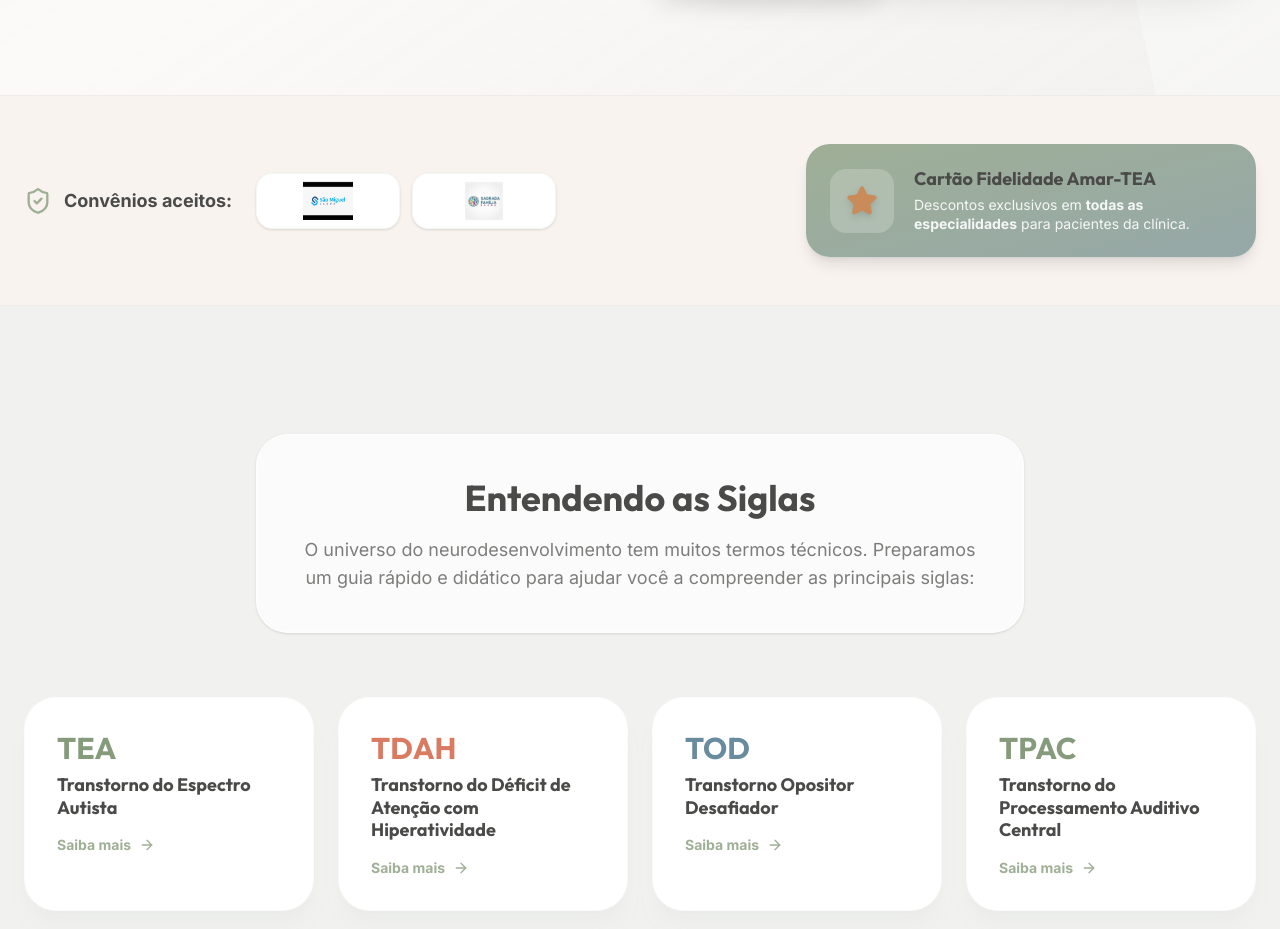
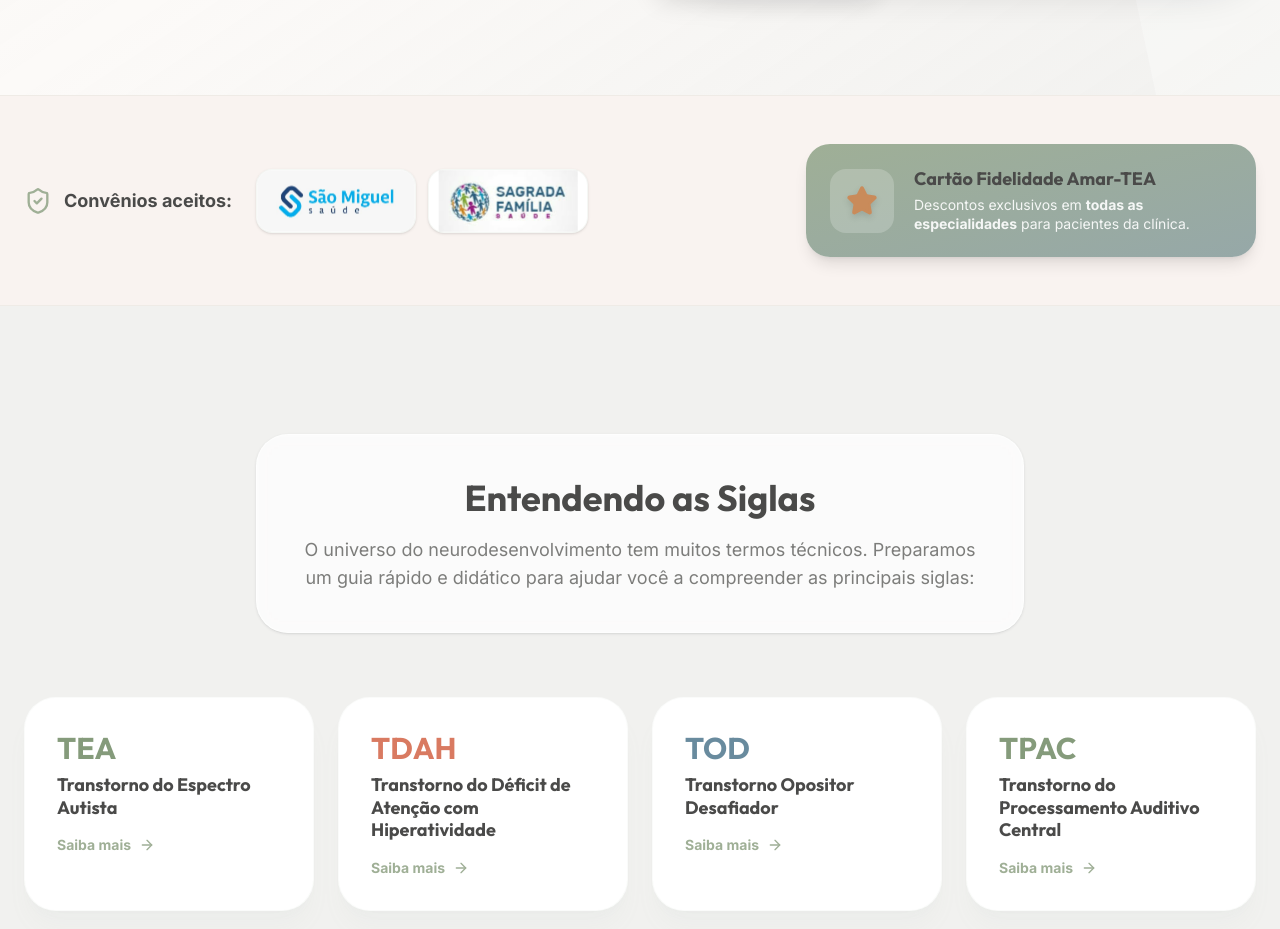
Before and after one commit to mslol21/amartea, a Next.js app: page / in a window 1280 px wide. Shown: the part 6960-7889 px from the top of the page. Built offline with nearby package versions, Linux system fonts and the light colour scheme.

Commit message:
style: ajusta extensao da imagem e aplica tecnicas CSS para enquadramento perfeito das logomarcas

```diff
--- a/src/app/page.tsx
+++ b/src/app/page.tsx
@@ -437,11 +437,11 @@ export default function LandingPage() {
                 <span className="text-lg font-bold text-text-main">Convênios aceitos:</span>
               </div>
               <div className="flex flex-wrap items-center justify-center lg:justify-start gap-3">
-                <div className="px-4 py-2 bg-white rounded-2xl shadow-sm border border-primary/10 hover:shadow-md transition-all flex items-center justify-center h-14 w-36 overflow-hidden">
-                  <Image src="/logosaomigue.jpg" alt="São Miguel Saúde" width={120} height={40} className="w-full h-full object-contain mix-blend-multiply" />
+                <div className="px-4 py-2 bg-white rounded-2xl shadow-sm border border-primary/10 hover:shadow-md transition-all flex items-center justify-center h-16 w-40 overflow-hidden relative">
+                  <Image src="/logosaomigue.jpg" alt="São Miguel Saúde" width={140} height={50} className="scale-[1.35] object-cover mix-blend-multiply" unoptimized />
                 </div>
-                <div className="px-4 py-2 bg-white rounded-2xl shadow-sm border border-primary/10 hover:shadow-md transition-all flex items-center justify-center h-14 w-36 overflow-hidden">
-                  <Image src="/logosagrada.jfif" alt="Sagrada Família" width={120} height={40} className="w-full h-full object-contain mix-blend-multiply" />
+                <div className="px-4 py-2 bg-white rounded-2xl shadow-sm border border-primary/10 hover:shadow-md transition-all flex items-center justify-center h-16 w-40 overflow-hidden relative">
+                  <Image src="/logosagrada.jpg" alt="Sagrada Família" width={140} height={50} className="scale-110 object-contain mix-blend-multiply" unoptimized />
                 </div>
               </div>
             </div>
```
Also changed, not shown: public/logosagrada.jpg (renamed from public/logosagrada.jfif).
